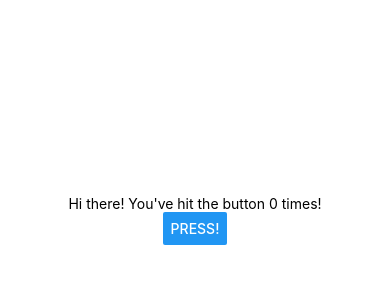
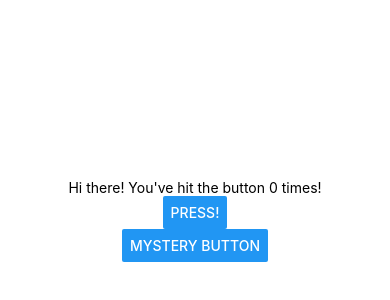
Before and after one commit to a5834929/Tada, a React Native app: screen / in a window 390 px wide. Shown: the part 202-502 px from the top of the page. Built offline with nearby package versions, Linux system fonts and the light colour scheme.

Commit message:
Include Authorize.NET In-Person SDK & RN bridge library

```diff
--- a/App.js
+++ b/App.js
@@ -1,15 +1,21 @@
 // @flow
 
 import React, { useState } from "react";
-import { Text, View, Button } from "react-native";
+import { NativeModules, Text, View, Button } from "react-native";
 
 export default function App() {
   const [count, setCount] = useState(0);
+
+  const RNAuthNetSdk = NativeModules.RNAuthNetSdk;
 
   return (
     <View style={{ flex: 1, justifyContent: "center", alignItems: "center" }}>
       <Text>Hi there! You've hit the button {count} times!</Text>
       <Button onPress={() => setCount(count + 1)} title="Press!" />
+      <Button
+        onPress={() => RNAuthNetSdk.doTheThing("cool", "gusto")}
+        title="Mystery Button"
+      />
     </View>
   );
 }
--- a/package.json
+++ b/package.json
@@ -1,4 +1,3 @@
-
 {
   "name": "Tada",
   "version": "0.0.1",
@@ -11,7 +10,8 @@
   },
   "dependencies": {
     "react": "16.8.3",
-    "react-native": "0.59.2"
+    "react-native": "0.59.2",
+    "react-native-auth-net-sdk": "../AuthNetSDK"
   },
   "devDependencies": {
     "@babel/core": "^7.4.0",
```
Also changed, not shown: 207 other files (tests, documents, lock files or other folders).
